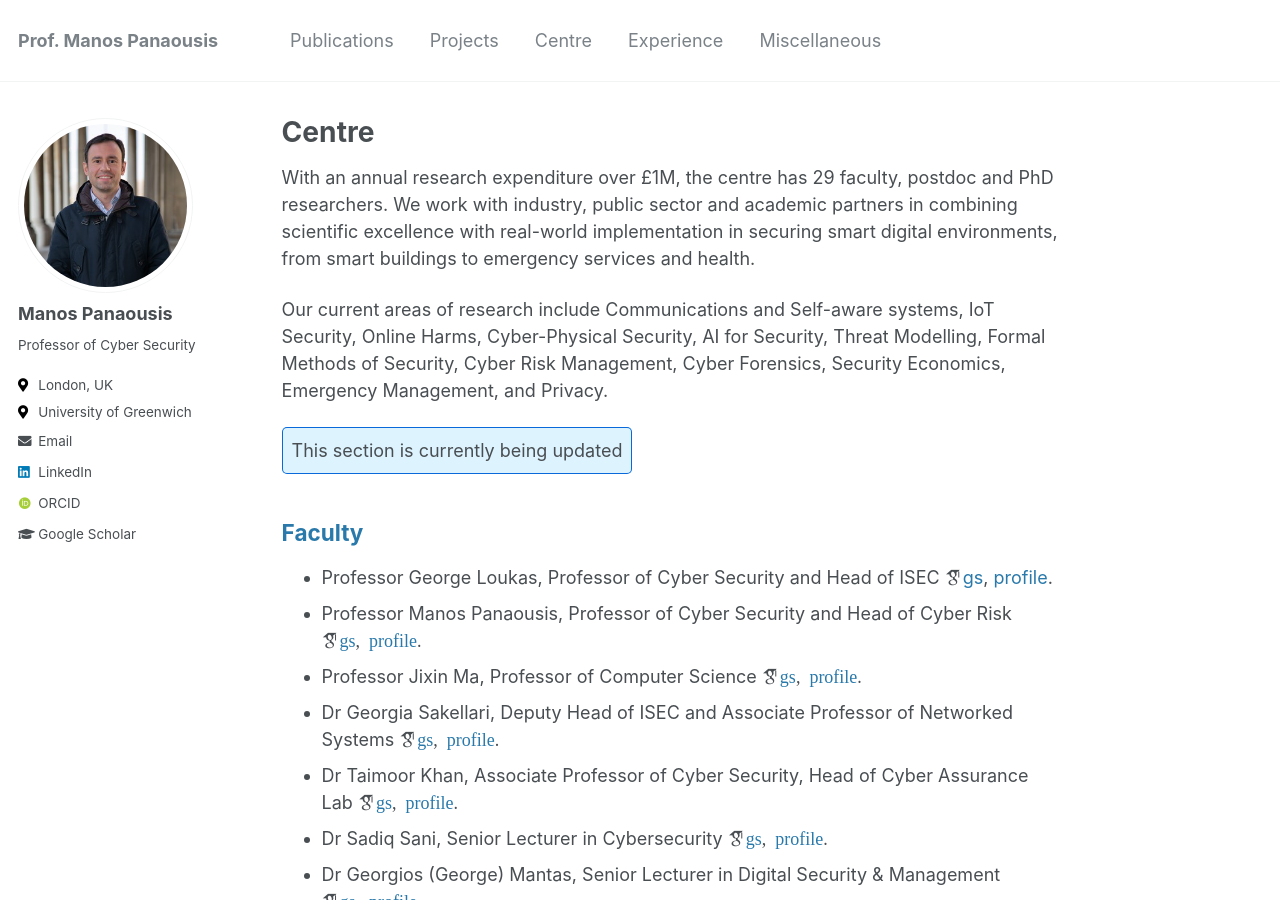
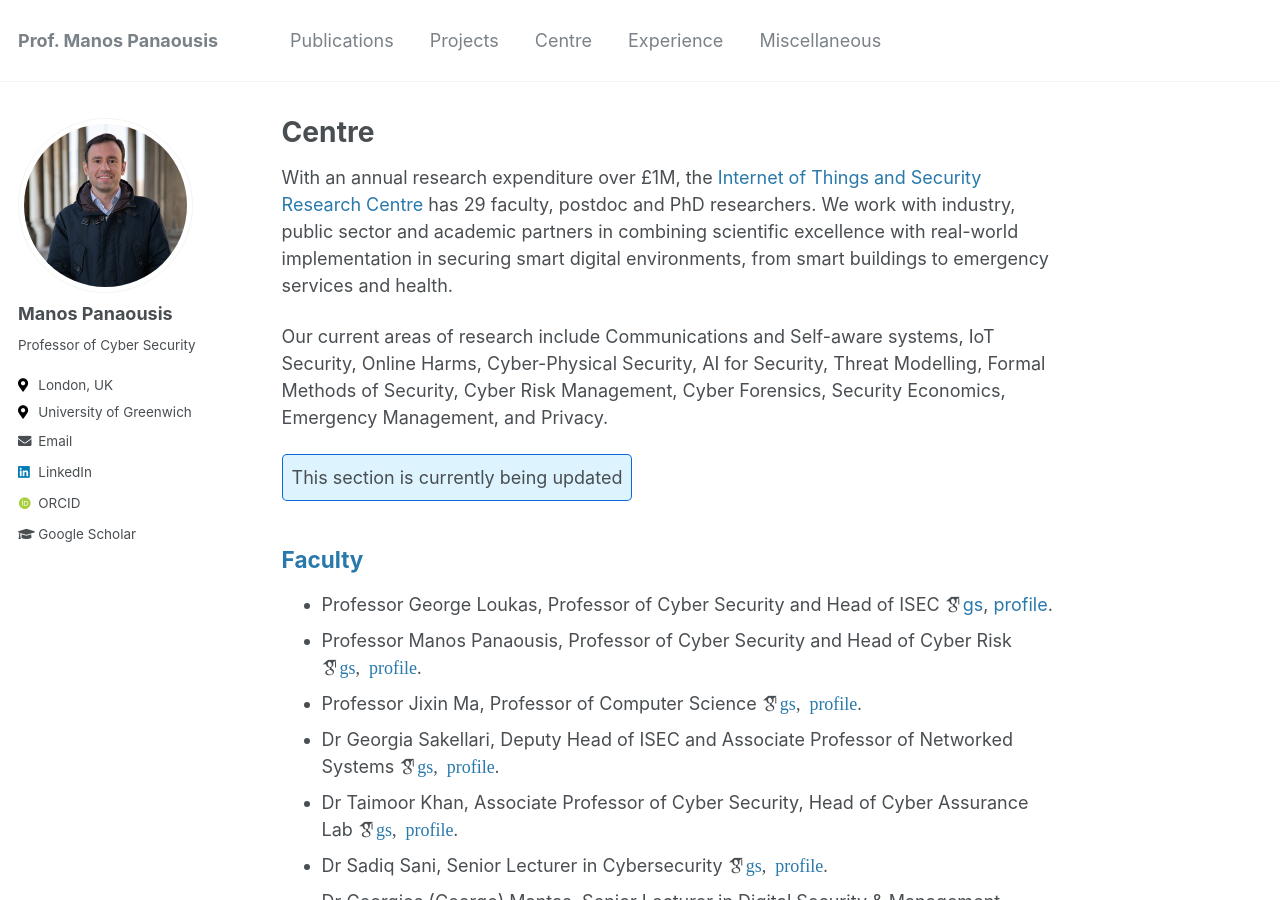
Before and after one commit to manpan/manos-academic-website, a Jekyll site: the page built from _pages/centre.md, in a window 1280 px wide and 900 px high. Built offline with Jekyll 4.4.1, drawn with Linux system fonts in a browser that asks for light colours; some web fonts are replaced.

Commit message:
Update centre.md

```diff
--- a/_pages/centre.md
+++ b/_pages/centre.md
@@ -5,7 +5,7 @@ permalink: /centre/
 author_profile: true
 ---
 
-With an annual research expenditure over £1M, the centre has 29 faculty, postdoc and PhD researchers. We work with industry, public sector and academic partners in combining scientific excellence with real-world implementation in securing smart digital environments, from smart buildings to emergency services and health.
+With an annual research expenditure over £1M, the [Internet of Things and Security Research Centre](https://www.gre.ac.uk/research/groups/isec) has 29 faculty, postdoc and PhD researchers. We work with industry, public sector and academic partners in combining scientific excellence with real-world implementation in securing smart digital environments, from smart buildings to emergency services and health.
 
 Our current areas of research include Communications and Self-aware systems, IoT Security, Online Harms, Cyber-Physical Security, AI for Security, Threat Modelling, Formal Methods of Security, Cyber Risk Management, Cyber Forensics, Security Economics, Emergency Management, and Privacy.
 
```
